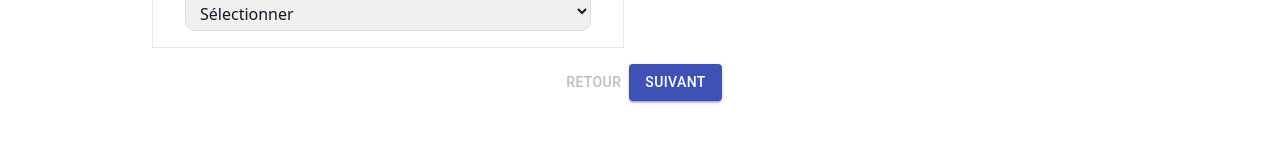
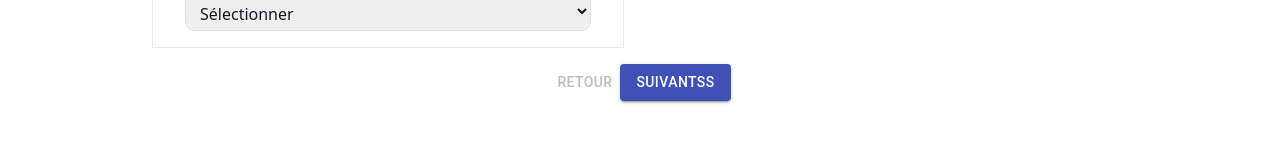
Before and after one commit to KERTECH2023/WEB_TRANSPORT_GESTION_CHAUFFEURS, a Next.js app in the folder front/: page /Conducteur in a window 1280 px wide. Shown: the part 1662-1822 px from the top of the page. Built offline with nearby package versions, Linux system fonts and the light colour scheme; no server answers.

Commit message:
Update Conducteur.js

```diff
--- a/front/pages/Conducteur.js
+++ b/front/pages/Conducteur.js
@@ -981,7 +981,7 @@ const Conducteur = () => {
                         onClick={handleNext}
                         disabled={loading}
                       >
-                        {loading ? `${progress}%` : "Suivant"}
+                        {loading ? `${progress}%` : "Suivantss"}
                       </Button>
                     )}
                   </div>
```
